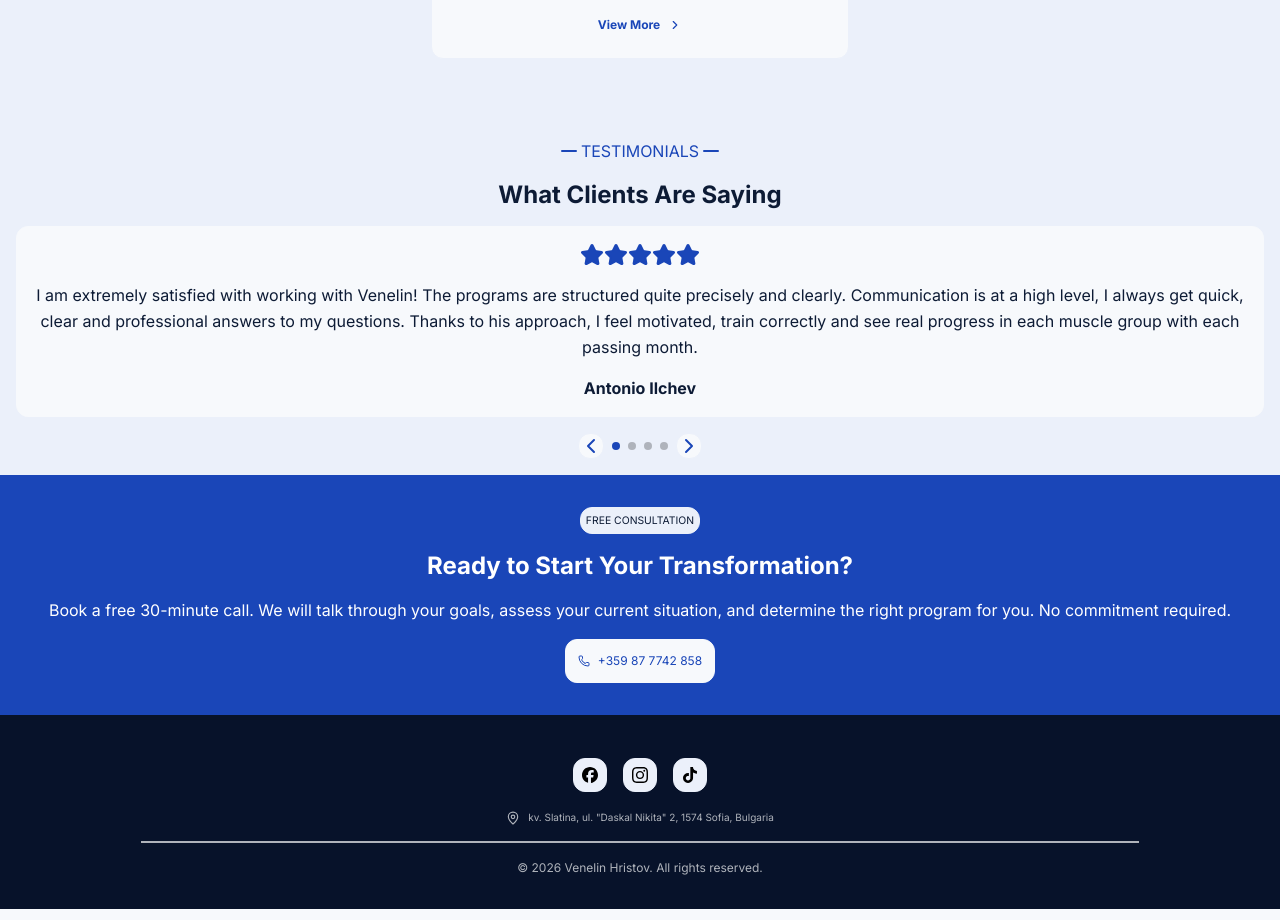
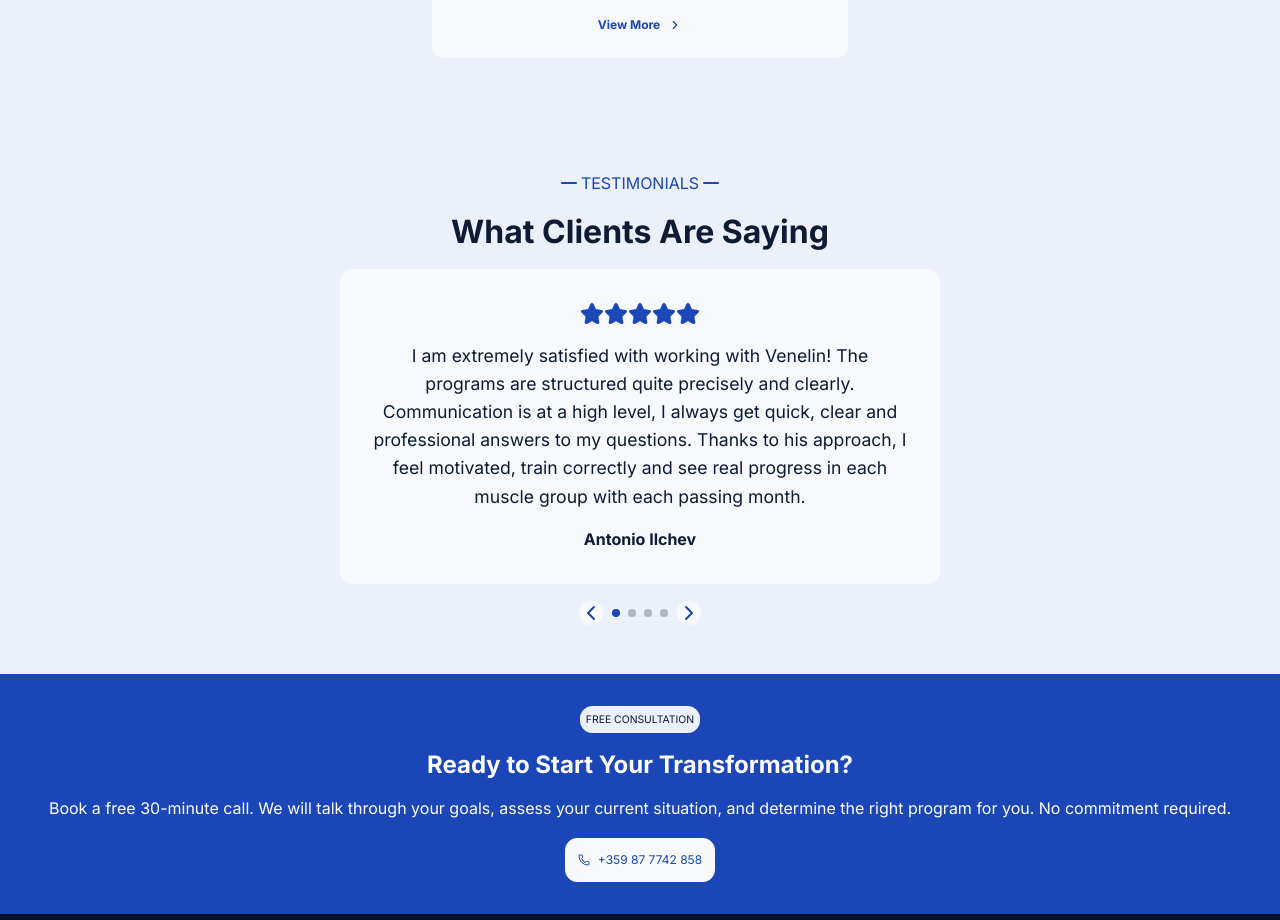
Before and after one commit to George-frontend/trainer-portfolio, a React (Vite) app in the folder trainer-portfolio-2026/: page / in a window 1280 px wide. Shown: the part 2282-3202 px from the top of the page. Built offline with nearby package versions, Linux system fonts and the light colour scheme.

Commit message:
feat: add tablet media query for Feedback section

```diff
--- a/trainer-portfolio-2026/src/styles/feedback.css
+++ b/trainer-portfolio-2026/src/styles/feedback.css
@@ -80,3 +80,23 @@
     background-color: var(--background);
     color: var(--primary);
 }
+
+@media (min-width: 768px) {
+  .feedback {
+    padding: 3rem 3rem;
+  }
+
+  .feedback-h2 {
+    font-size: 2rem;
+  }
+
+  .testimonial-card {
+    max-width: 600px;
+    padding: 2rem 2rem;
+  }
+
+  .description {
+    font-size: 1.1rem;
+    line-height: 1.6;
+  }
+}
```
